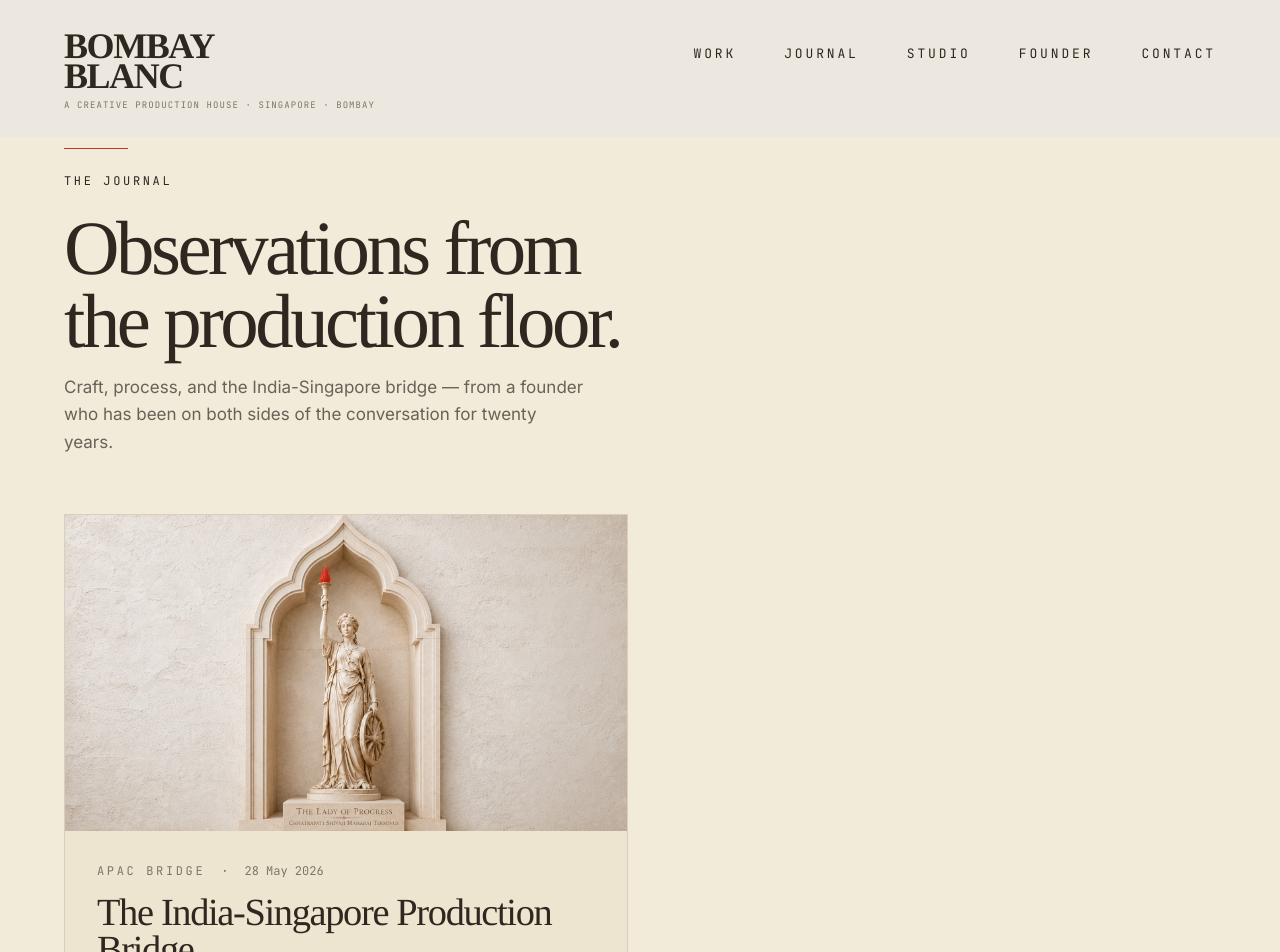
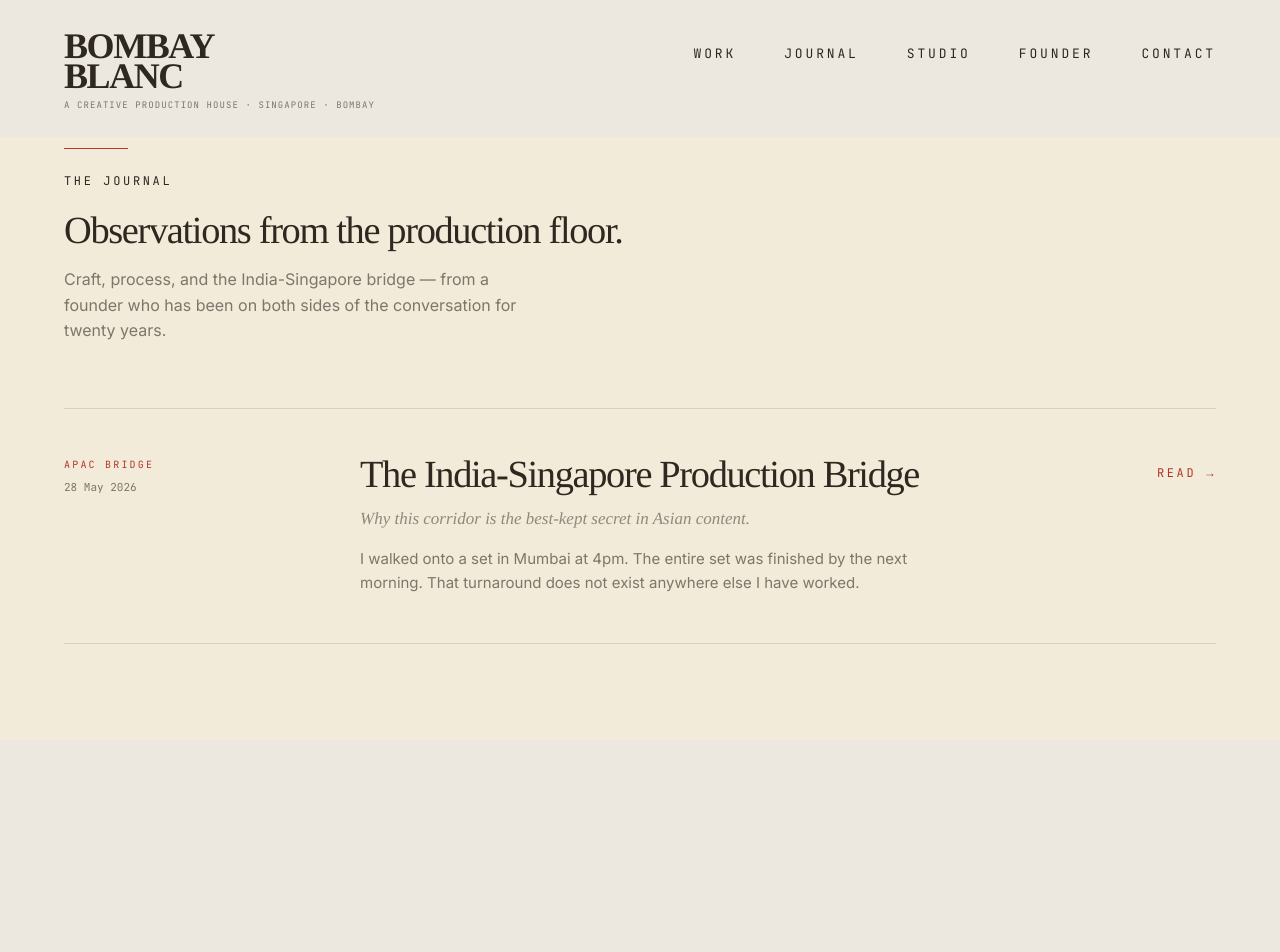
Before and after one commit to farhanamattar-code/bombay-blanc-site, a React (Vite) app: page /journal in a window 1280 px wide. Shown: the top 952 px of the page. After the commit the page ends 800 px from the top, so only its background shows below. Built offline with nearby package versions, Linux system fonts and the light colour scheme; a web font is replaced by a local one.

Commit message:
Journal design fix

```diff
--- a/src/components/Hero.jsx
+++ b/src/components/Hero.jsx
@@ -30,7 +30,15 @@ export default function Hero() {
             background: 'linear-gradient(to right, #EDE8DF 0%, rgba(237,232,223,0.88) 30%, rgba(237,232,223,0.50) 60%, rgba(237,232,223,0.12) 85%, transparent 100%)',
           }}
         />
-        {/* Top fade removed — nav solid bg covers this zone */}
+        {/* Top fade — gentle blend below nav zone */}
+        <div
+          className="absolute top-0 left-0 right-0 pointer-events-none"
+          style={{
+            height: '14%',
+            zIndex: 2,
+            background: 'linear-gradient(to bottom, #EDE8DF 0%, rgba(237,232,223,0.6) 40%, transparent 100%)',
+          }}
+        />
         {/* Bottom fade */}
         <div
           className="absolute bottom-0 left-0 right-0 pointer-events-none"
--- a/src/components/JournalPreview.jsx
+++ b/src/components/JournalPreview.jsx
@@ -19,59 +19,113 @@ function formatDate(dateStr) {
 
 export default function JournalPreview() {
   const latest = journalPosts.slice(0, 3);
+  const featured = latest[0];
+  const rest = latest.slice(1);
 
   return (
-    <section style={{ background: "#F2EBDA" }}>
-      <div className="section-container pt-16 pb-20">
+    <section className="bg-dusk">
+      <div className="section-container pt-20 pb-24">
         <Reveal>
-          <div className="vermilion-line mb-6" />
+          <div className="vermilion-line mb-6" style={{ background: '#B5352A' }} />
         </Reveal>
 
-        <SectionLabel>The Journal</SectionLabel>
+        <SectionLabel className="text-khadi/60">The Journal</SectionLabel>
 
         <Reveal>
-          <div className="flex flex-col lg:flex-row lg:items-end lg:justify-between mb-12 gap-4">
-            <h2 className="font-serif text-h2-work font-normal text-indigo">
-              From the<br />production floor.
+          <div className="flex flex-col lg:flex-row lg:items-end lg:justify-between mb-14 gap-4">
+            <h2 className="font-serif text-subhead font-normal text-cotton">
+              From the production floor.
             </h2>
             <Link
               to="/journal"
-              className="font-mono text-xs uppercase tracking-wideMono text-vermilion no-underline transition-colors hover:text-indigo"
+              className="font-mono text-xs uppercase tracking-wideMono text-vermilion no-underline transition-colors hover:text-cotton"
             >
               All entries →
             </Link>
           </div>
         </Reveal>
 
-        <div className="grid grid-cols-1 lg:grid-cols-3 gap-6">
-          {latest.map((post) => (
+        {/* Featured post — horizontal editorial layout */}
+        <Reveal>
+          <Link
+            to={`/journal/${featured.slug}`}
+            className="group block no-underline"
+          >
+            <div className="grid grid-cols-1 lg:grid-cols-12 gap-0 border border-khadi/20">
+              {/* Left — pull quote accent */}
+              <div
+                className="lg:col-span-5 p-8 lg:p-10 flex flex-col justify-between"
+                style={{ background: 'rgba(242,235,218,0.06)' }}
+              >
+                <div>
+                  <div className="flex items-center gap-3 mb-6">
+                    <span className="font-mono text-[10px] uppercase tracking-wideMono text-khadi/50">
+                      {featured.category}
+                    </span>
+                    <span className="font-mono text-[10px] text-khadi/30">·</span>
+                    <span className="font-mono text-[10px] text-khadi/50">
+                      {formatDate(featured.date)}
+                    </span>
+                  </div>
+                  <h3 className="font-serif text-pillar font-normal text-cotton mb-6 transition-colors duration-300 group-hover:text-cotton/80">
+                    {featured.title}
+                  </h3>
+                  <div className="vermilion-line mb-6" style={{ background: '#B5352A' }} />
+                  <p className="font-sans text-[15px] leading-[1.62] text-khadi/70">
+                    {featured.hook}
+                  </p>
+                </div>
+                <p className="font-mono text-xs uppercase tracking-wideMono text-vermilion mt-8 transition-colors group-hover:text-cotton">
+                  Read →
+                </p>
+              </div>
+
+              {/* Right — pull quote / editorial accent */}
+              <div
+                className="lg:col-span-7 p-8 lg:p-12 flex items-center"
+                style={{ background: 'rgba(242,235,218,0.03)' }}
+              >
+                <blockquote className="font-serif text-subhead font-normal text-cotton/40 leading-[1.2] tracking-heading" style={{ fontStyle: 'italic' }}>
+                  "I walked onto a set in Mumbai at 4pm. The entire set was finished by the next morning."
+                </blockquote>
+              </div>
+            </div>
+          </Link>
+        </Reveal>
+
+        {/* Additional posts — compact row */}
+        {rest.length > 0 && (
+          <div className="grid grid-cols-1 lg:grid-cols-2 gap-6 mt-6">
+            {rest.map((post) => (
               <Reveal key={post.slug}>
                 <Link
                   to={`/journal/${post.slug}`}
-                className="group block no-underline border border-khadi bg-bone/40 p-6 lg:p-8 transition-shadow duration-400 hover:shadow-md"
+                  className="group block no-underline border border-khadi/20 p-6 lg:p-8 transition-all duration-300 hover:border-khadi/40"
+                  style={{ background: 'rgba(242,235,218,0.04)' }}
                 >
                   <div className="flex items-center gap-3 mb-4">
-                  <span className="font-mono text-[10px] uppercase tracking-wideMono text-ash">
+                    <span className="font-mono text-[10px] uppercase tracking-wideMono text-khadi/50">
                       {post.category}
                     </span>
-                  <span className="font-mono text-[10px] text-ash">·</span>
-                  <span className="font-mono text-[10px] text-ash">
+                    <span className="font-mono text-[10px] text-khadi/30">·</span>
+                    <span className="font-mono text-[10px] text-khadi/50">
                       {formatDate(post.date)}
                     </span>
                   </div>
-                <h3 className="font-serif text-pillar font-normal text-indigo mb-3">
+                  <h3 className="font-serif text-[clamp(22px,2vw,28px)] font-normal text-cotton mb-3 leading-[1.1] tracking-heading">
                     {post.title}
                   </h3>
-                <p className="font-sans text-[14px] leading-[1.58] text-indigo/60 mb-4">
+                  <p className="font-sans text-[14px] leading-[1.58] text-khadi/60 mb-4">
                     {post.hook}
                   </p>
-                <span className="font-mono text-xs uppercase tracking-wideMono text-vermilion transition-colors group-hover:text-indigo">
+                  <span className="font-mono text-xs uppercase tracking-wideMono text-vermilion transition-colors group-hover:text-cotton">
                     Read →
                   </span>
                 </Link>
               </Reveal>
             ))}
           </div>
+        )}
       </div>
     </section>
   );
--- a/src/components/TextLink.jsx
+++ b/src/components/TextLink.jsx
@@ -3,16 +3,17 @@ export default function TextLink({ children, href, className = "" }) {
     <a
       href={href}
       className={`
-        group inline-flex items-center gap-3
+        group inline-flex h-14 items-center justify-between
+        border border-indigo/30 px-8
         font-mono text-xs uppercase tracking-wideMono
-        text-ash
-        transition-colors duration-300
-        hover:text-indigo
+        text-indigo
+        transition-all duration-300 ease-film
+        hover:border-indigo hover:bg-indigo/5
         ${className}
       `}
     >
-      {children}
-      <span className="transition-transform duration-300 group-hover:translate-x-1">
+      <span>{children}</span>
+      <span className="ml-8 transition-transform duration-300 ease-film group-hover:translate-x-1">
         →
       </span>
     </a>
--- a/src/pages/JournalPage.jsx
+++ b/src/pages/JournalPage.jsx
@@ -17,38 +17,47 @@ function formatDate(dateStr) {
   return d.toLocaleDateString("en-GB", { day: "numeric", month: "long", year: "numeric" });
 }
 
-function PostCard({ slug, title, date, category, hook, heroImage, heroAlt }) {
+function PostCard({ slug, title, subtitle, date, category, hook }) {
   return (
     <Link
       to={`/journal/${slug}`}
-      className="group block no-underline border border-khadi bg-bone/40 transition-shadow duration-400 hover:shadow-md"
+      className="group block no-underline border-t border-khadi py-10 lg:py-12 transition-colors duration-300 hover:bg-bone/30"
     >
-      <div className="w-full relative overflow-hidden" style={{ paddingTop: "56.25%" }}>
-        <img
-          src={heroImage}
-          alt={heroAlt}
-          className="absolute inset-0 w-full h-full object-cover transition-transform duration-500 ease-film group-hover:scale-[1.02]"
-        />
-      </div>
-      <div className="p-6 lg:p-8">
-        <div className="flex items-center gap-4 mb-4">
-          <span className="font-mono text-xs uppercase tracking-wideMono text-ash">
+      <div className="grid grid-cols-1 lg:grid-cols-12 gap-6 lg:gap-8 items-start">
+        {/* Left — metadata */}
+        <div className="lg:col-span-3">
+          <div className="flex lg:flex-col items-center lg:items-start gap-3 lg:gap-2">
+            <span className="font-mono text-[10px] uppercase tracking-wideMono text-vermilion">
               {category}
             </span>
-          <span className="font-mono text-xs text-ash">·</span>
-          <span className="font-mono text-xs text-ash">
+            <span className="font-mono text-[10px] text-ash lg:hidden">·</span>
+            <span className="font-mono text-[11px] text-ash">
               {formatDate(date)}
             </span>
           </div>
-        <h2 className="font-serif text-pillar font-normal text-indigo mb-3">
+        </div>
+
+        {/* Center — title and hook */}
+        <div className="lg:col-span-7">
+          <h2 className="font-serif text-pillar font-normal text-indigo mb-3 transition-colors duration-300 group-hover:text-graphite">
             {title}
           </h2>
-        <p className="font-sans text-[15px] leading-[1.58] text-indigo/70">
+          {subtitle && (
+            <p className="font-serif text-[17px] text-indigo/50 mb-4 leading-[1.4]" style={{ fontStyle: 'italic' }}>
+              {subtitle}
+            </p>
+          )}
+          <p className="font-sans text-[15px] leading-[1.62] text-indigo/60 max-w-[560px]">
             {hook}
           </p>
-        <p className="font-mono text-xs uppercase tracking-wideMono text-vermilion mt-4 transition-colors group-hover:text-indigo">
+        </div>
+
+        {/* Right — read link */}
+        <div className="lg:col-span-2 flex lg:justify-end lg:items-start lg:pt-2">
+          <span className="font-mono text-xs uppercase tracking-wideMono text-vermilion transition-colors group-hover:text-indigo">
             Read →
-        </p>
+          </span>
+        </div>
       </div>
     </Link>
   );
@@ -56,7 +65,7 @@ function PostCard({ slug, title, date, category, hook, heroImage, heroAlt }) {
 
 export default function JournalPage() {
   return (
-    <section className="pt-[148px] pb-20" style={{ background: "#F2EBDA" }}>
+    <section className="pt-[148px] pb-24" style={{ background: "#F2EBDA" }}>
       <div className="section-container">
         <Reveal>
           <div className="vermilion-line mb-6" />
@@ -65,21 +74,24 @@ export default function JournalPage() {
         <SectionLabel>The Journal</SectionLabel>
 
         <Reveal>
-          <h1 className="font-serif text-h2 font-normal text-indigo mb-4">
-            Observations from<br />the production floor.
+          <h1 className="font-serif text-pillar font-normal text-indigo mb-4">
+            Observations from the production floor.
           </h1>
-          <p className="font-sans text-[17px] leading-[1.62] text-indigo/70 max-w-[520px] mb-14">
+          <p className="font-sans text-[16px] leading-[1.62] text-indigo/60 max-w-[480px] mb-16">
             Craft, process, and the India-Singapore bridge — from a founder
             who has been on both sides of the conversation for twenty years.
           </p>
         </Reveal>
 
-        <div className="grid grid-cols-1 lg:grid-cols-2 gap-6">
+        {/* Editorial list layout — one post per row */}
+        <div>
           {journalPosts.map((post) => (
             <Reveal key={post.slug}>
               <PostCard {...post} />
             </Reveal>
           ))}
+          {/* Bottom rule */}
+          <div className="border-t border-khadi" />
         </div>
       </div>
     </section>
```
Lines whose indentation alone changed are shown as unchanged.
